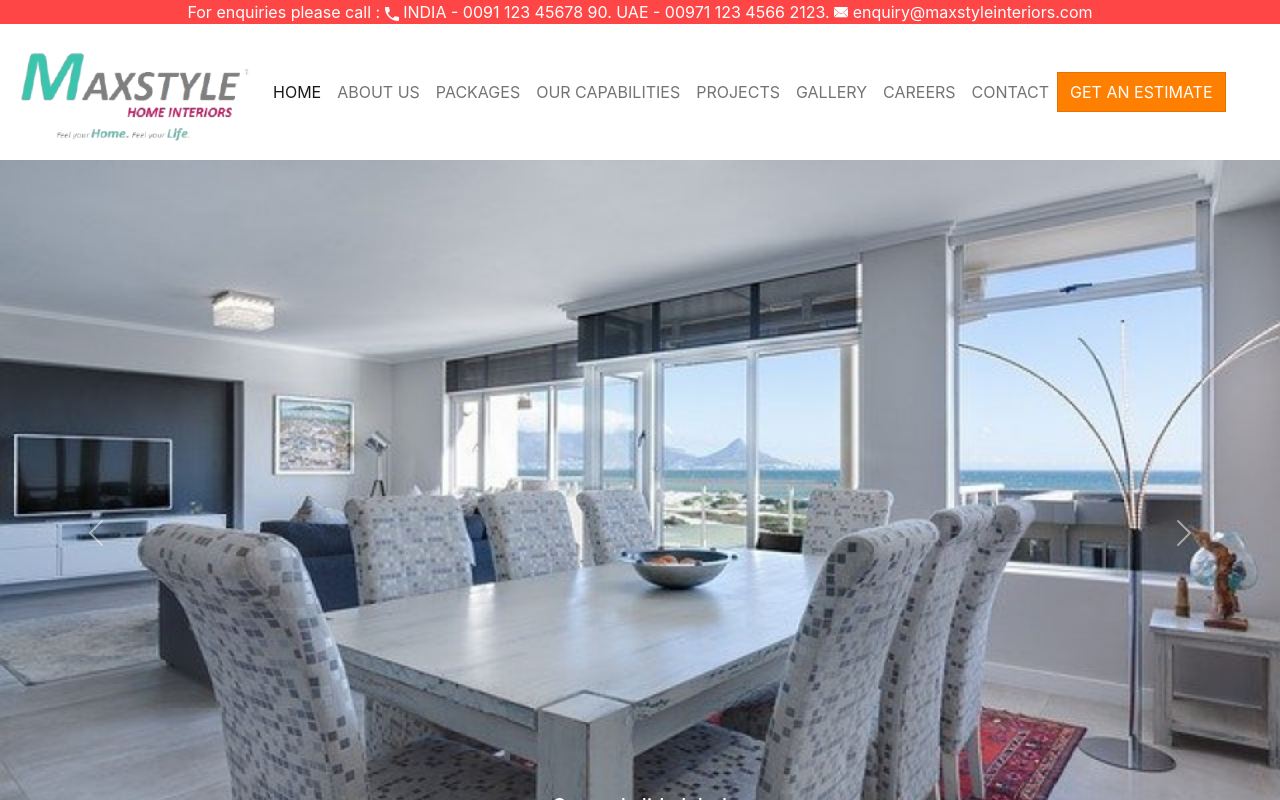
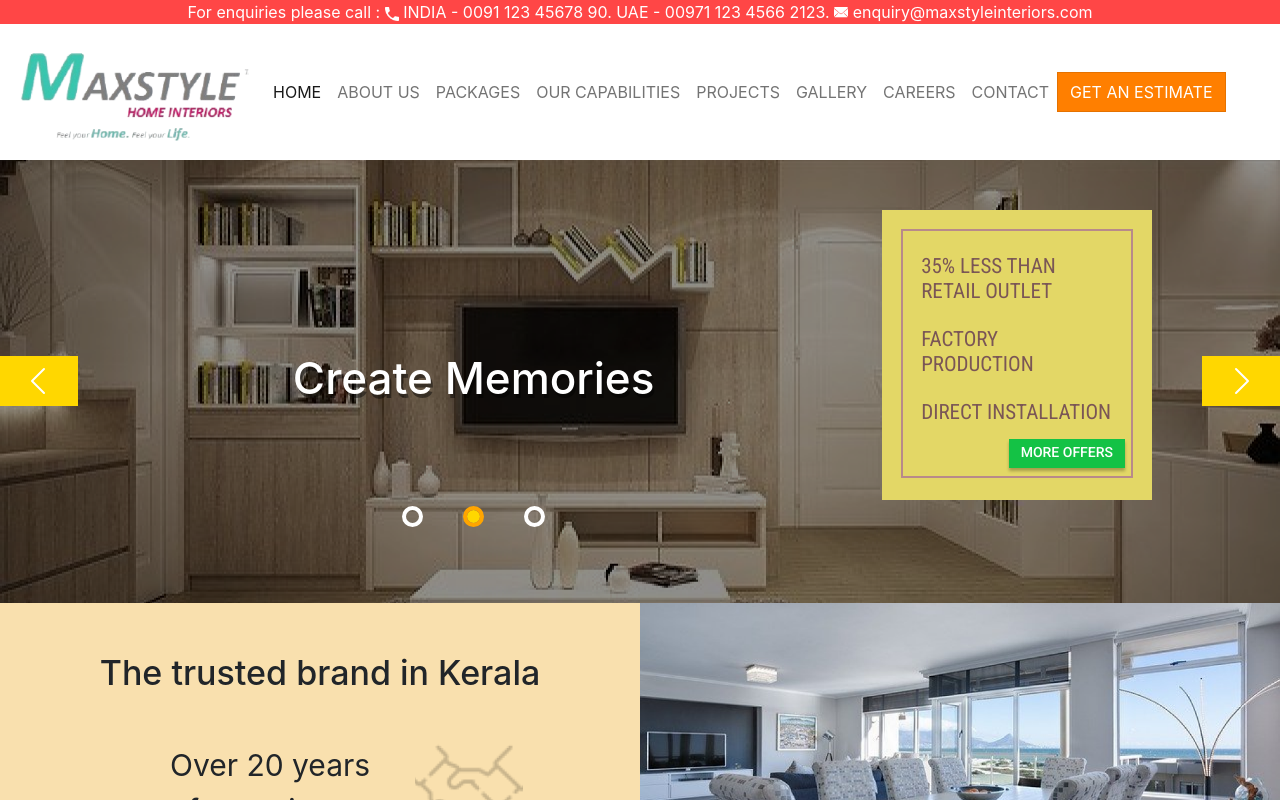
Before and after one commit to JOHNJINU/maxstyle, a React (Create React App) app: page / in a window 1280 px wide. Shown: the top 800 px of the page. Built offline with nearby package versions, Linux system fonts and the light colour scheme.

Commit message:
remaining download brochure, nav , font

```diff
--- a/src/components/Home.js
+++ b/src/components/Home.js
@@ -29,37 +29,47 @@ class Home extends Component{
     <li data-bs-target="#carouselExampleIndicators" data-bs-slide-to="1"></li>
     <li data-bs-target="#carouselExampleIndicators" data-bs-slide-to="2"></li>
   </ol>
-  <div class="carousel-inner">
+  <div class="carousel-inner position-relative">
     <div class="carousel-item active">
       <img src={icCarousel1} class="d-block w-100" alt="..." />
+      <div className="blackOverlayCarousel" ></div>
       <div class="carousel-caption d-none d-md-block">
-        <h5>First slide label</h5>
-        <p>Nulla vitae elit libero, a pharetra augue mollis interdum.</p>
+        <h5>Turn your interior into masterpiece.</h5>
       </div>
     </div>
     <div class="carousel-item">
-      <img src={icCarousel2} class="d-block w-100" alt="..." />
+      <img src={icCarousel1} class="d-block w-100" alt="..." />
+      <div className="blackOverlayCarousel" ></div>
       <div class="carousel-caption d-none d-md-block">
-        <h5>Second slide label</h5>
-        <p>Lorem ipsum dolor sit amet, consectetur adipiscing elit.</p>
+        <h5>Create Memories</h5>
       </div>
     </div>
     <div class="carousel-item">
-      <img src={icCarousel3} class="d-block w-100" alt="..." />
+      <img src={icCarousel1} class="d-block w-100" alt="..." />
+      <div className="blackOverlayCarousel" ></div>
       <div class="carousel-caption d-none d-md-block">
-        <h5>Third slide label</h5>
-        <p>Praesent commodo cursus magna, vel scelerisque nisl consectetur.</p>
+        <h5>Precise and artistic</h5>
       </div>
     </div>
   </div>
   <a class="carousel-control-prev" href="#carouselExampleIndicators" role="button" data-bs-slide="prev">
+    <div className="prevIconContainer position-absolute"></div>
     <span class="carousel-control-prev-icon" aria-hidden="true"></span>
     <span class="visually-hidden">Previous</span>
   </a>
   <a class="carousel-control-next" href="#carouselExampleIndicators" role="button" data-bs-slide="next">
+    <div className="prevIconContainer position-absolute"></div>
     <span class="carousel-control-next-icon" aria-hidden="true"></span>
     <span class="visually-hidden">Next</span>
   </a>
+  <div className="offerBoardCarousel">
+      <div className="innerBoxofferBoardCarousel">
+        <h5> 35% LESS THAN <br/> RETAIL OUTLET </h5>
+        <h5> FACTORY <br/> PRODUCTION </h5>
+        <h5> DIRECT INSTALLATION </h5>
+        <button type="button" className="btn btn-primary " >MORE OFFERS</button>
+      </div>
+  </div>
 </div>
 {/* carousel ends */}
 
--- a/src/css/Home.css
+++ b/src/css/Home.css
@@ -1,3 +1,7 @@
+
+@import url('https://fonts.googleapis.com/css2?family=Roboto+Condensed&display=swap');
+@import url('https://fonts.googleapis.com/css2?family=Roboto:wght@500&display=swap');
+
 .row {
     height: 350px;
 }
@@ -154,3 +158,94 @@ font-style: italic;
     padding-left: 30px;
     padding-right: 30px;
 }
+
+.carousel-indicators{
+    left: 10% ;
+    right: 36%;
+}
+
+.carousel-indicators li {
+    width: 13px;
+    height: 13px;
+    border-radius: 100%;
+    opacity: 1;
+    border: 4px solid #ffffff;
+    background-color: #ffffff00;
+    margin: 0px 20px 60px;
+  }
+
+.carousel-indicators .active{
+
+    border: 4px solid orange;
+    background-color: #FFD700;
+}
+
+.blackOverlayCarousel{
+    position: absolute;
+    width: 100%;
+    height: 100%;
+    background-color:#00000070;
+    top: 0;
+}
+
+.carousel-caption{
+    margin-bottom: 150px;
+    left: 10% ;
+    right: 36%;
+}
+.carousel-caption h5{
+    font-size: 44px;
+    text-shadow: 2px 4px #00000073;
+}
+
+.carousel-control-prev, .carousel-control-next{
+    width: 6%;
+    opacity: 1;
+}
+
+.prevIconContainer{
+    background-color:#FFD700;
+    width: 80px;
+    height: 50px;
+    z-index: -1;
+}
+.offerBoardCarousel{
+    width: 270px;
+    height: 290px;
+    background-color: #E3D766;
+    position:absolute;
+    z-index: 100;
+    top:50px;
+    right: 10%;
+}
+
+.innerBoxofferBoardCarousel{
+    width: 86%;
+    height: 86%;
+    margin-top: 7%;
+    margin-left: 7%;
+    border: 2px solid #B88A8A;
+}
+
+.innerBoxofferBoardCarousel h5{
+    font-size: 21px;
+    margin-left: 8%;
+    margin-top: 10%;
+    color: #7A5656;
+    font-family: 'Roboto Condensed', sans-serif;
+}
+
+.innerBoxofferBoardCarousel button{
+    display: block;
+    position: absolute;
+    right: 10%;
+    bottom: 11%;
+    height: 29px;
+    font-size: 14px;
+    padding: 2px 12px 5px;
+    background-color: #14C245;
+    border: none;
+    border-radius: 0;
+    box-shadow: 0px 3px 3px #00000045;
+    font-family: 'Roboto', sans-serif;
+}
```
Also changed, not shown: 1 other file (tests, documents, lock files or other folders).
